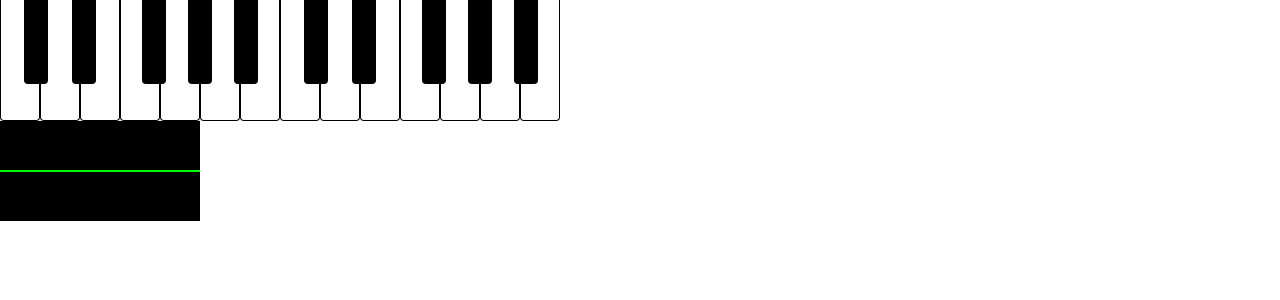
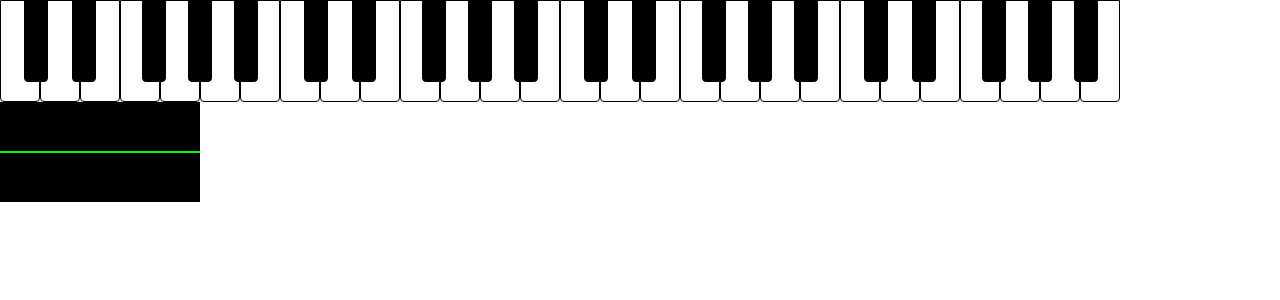
Before and after one commit to alpha-cygnus/tsp, a React (Vite) app: page / in a window 1280 px wide. Shown: the top 300 px of the page. Built offline with nearby package versions, Linux system fonts and the light colour scheme.

Commit message:
stitches

```diff
--- a/package.json
+++ b/package.json
@@ -4,6 +4,7 @@
   "private": true,
   "homepage": "http://alpha-cygnus.github.io/tsp",
   "dependencies": {
+    "@stitches/react": "^1.2.6",
     "classnames": "^2.2.6",
     "immer": "^9.0.12",
     "lodash": "^4.17.20",
@@ -34,8 +35,7 @@
     ]
   },
   "devDependencies": {
-    "@parcel/transformer-sass": "2.3.1",
-    "@types/classnames": "^2.2.11",
+    "@parcel/transformer-sass": "2.3.2",
     "@types/jest": "^26.0.15",
     "@types/lodash": "^4.14.168",
     "@types/node": "^12.0.0",
--- a/src/App.tsx
+++ b/src/App.tsx
@@ -69,7 +69,7 @@ function App() {
       <Part>kb3 s4/4 A5 r10 C4. ^5. ABCDEFG
         | s6/8 t8 A'A'A,BB</Part>
       <TSPRoot>
-        <Piano octaves={2} />
+        <Piano from={24} to={71} />
         <Destination>
           <Scope>
             <TestSyn />
--- a/src/midi/comps.tsx
+++ b/src/midi/comps.tsx
@@ -1,5 +1,5 @@
 import {useCallback, useEffect, useMemo, useState} from 'react';
-import cs from 'classnames';
+import { styled } from '@stitches/react';
 
 import { MidiEvent, midiOff, MidiOff, midiOn, MidiOn } from './types';
 
@@ -55,13 +55,61 @@ function useMidiNoteSet() {
   return notes;
 }
 
+
+const isWhite = (n: number): boolean => {
+  n = n % 12;
+  return Boolean(n % 2) === (n > 4);
+}
+
+const PianoKeyDiv = styled('div', {
+  border: '1px solid black',
+  borderBottomLeftRadius: 4,
+  borderBottomRightRadius: 4,
+  cursor: 'pointer',
+  variants: {
+    color: {
+      white: {
+        height: 100,
+        background: 'white',
+        width: 38,
+      },
+      black: {
+        height: 80,
+        background: 'black',
+        width: 22,
+        pointerEvents: 'all',
+      },
+    },
+    down: {
+      true: {
+      },
+    },
+  },
+  compoundVariants: [
+    {
+      color: 'black',
+      down: true,
+      css: {
+        backgroundColor: 'blue',
+        borderColor: 'blue',
+      },
+    },
+    {
+      color: 'white',
+      down: true,
+      css: {
+        backgroundColor: 'yellow',
+      },
+    },
+  ]
+})
+
 type PianoKeyProps = {
   nn: number;
-  cls: string;
   notes: number[];
 }
 
-function PianoKey({nn, cls, notes}: PianoKeyProps) {
+function PianoKey({nn, notes}: PianoKeyProps) {
   const send = useSendMidi();
 
   const [clicked, setClicked] = useState(false);
@@ -82,68 +130,69 @@ function PianoKey({nn, cls, notes}: PianoKeyProps) {
   }, [clicked]);
 
   return (
-    <div
-      className={cs(
-        'piano-key',
-        cls,
-        notes.includes(nn) ? 'down' : null,
-      )}
+    <PianoKeyDiv
+      color={isWhite(nn) ? 'white' : 'black'}
+      down={notes.includes(nn)}
       onMouseDown={() => setClicked(true)}
-    >
-      {' '}
-    </div>
+    >{' '}</PianoKeyDiv>
   );
 }
 
-type PianoOctaveProps = {
-  oct: number;
-  notes: number[];
+const FlexRowDiv = styled('div', {
+  display: 'flex',
+  flexDirection: 'row',
+});
+
+const PianoTopDiv = styled(FlexRowDiv, {
+  position: 'absolute',
+  pointerEvents: 'none',
+});
+
+const PianoBottomDiv = styled(FlexRowDiv, {
+});
+
+type PianoProps = {
+  from: number;
+  to: number;
 };
 
-export function PianoOctave({oct, notes}: PianoOctaveProps) {
-  useEffect(() => {
-    console.log(oct);
-  }, [oct]);
+const PianoSepDiv = styled('div', {
+  variants: {
+    wide: {
+      true: {
+        width: 24,
+      },
+      false: {
+        width: 22,
+      },
+    },
+  },
+});
+
+const PianoDiv = styled('div', {
+  position: 'relative',
+});
+
+export function Piano({from, to}: PianoProps) {
+  const notes = useMidiNoteSet();
+
+  const nns = useMemo(() => {
+    const result: number[] = [];
+    for (let n = from; n <= to; n++) result.push(n);
+    return result;
+  }, [from, to]);
 
   return (
-    <div className="piano-octave">
-      <div className="piano-blacks">
-        {[0, 1, 2, 3, 4, 5, 6, 7, 8, 9, 10, 11].map((n) => {
-          if (Boolean(n % 2) === (n > 4)) return <div className={cs('piano-key-spacer', n > 4 ? 'narrow' : 'wide')}>{' '}</div>;
-          return <PianoKey key={n} nn={n + oct * 12} notes={notes} cls="black" />;
+    <PianoDiv>
+      <PianoTopDiv>
+        {nns.map((n) => {
+          if (isWhite(n)) return <PianoSepDiv wide={n % 12 <= 4} />;
+          return <PianoKey key={n} nn={n} notes={notes} />;
         })}
-      </div>
-      <div className="piano-whites">
-        {[0, 2, 4, 5, 7, 9, 11].map((n) => (
-          <PianoKey
-            cls="white"
-            nn={n + oct * 12}
-            key={n}
-            notes={notes}
-          />
-        ))}
-      </div>
-    </div>
+      </PianoTopDiv>
+      <PianoBottomDiv>
+        {nns.filter(isWhite).map((n) => <PianoKey key={n} nn={n} notes={notes} />)}
+      </PianoBottomDiv>
+    </PianoDiv>
   )
 }
-
-type PianoProps = {
-  octaves: number;
-};
-
-export function Piano({octaves}: PianoProps) {
-  const notes = useMidiNoteSet();
-
-  const os = useMemo(() => {
-    const res: number[] = [];
-    const o1 = Math.floor(5 - octaves / 2)
-    for (let o = o1; o < o1 + octaves; o++) res.push(o);
-    return res;
-  }, [octaves]);
-
-  return (
-    <div className="piano">
-      {os.map((o) => <PianoOctave key={o} oct={o} notes={notes} />)}
-    </div>
-  )
-}
```
